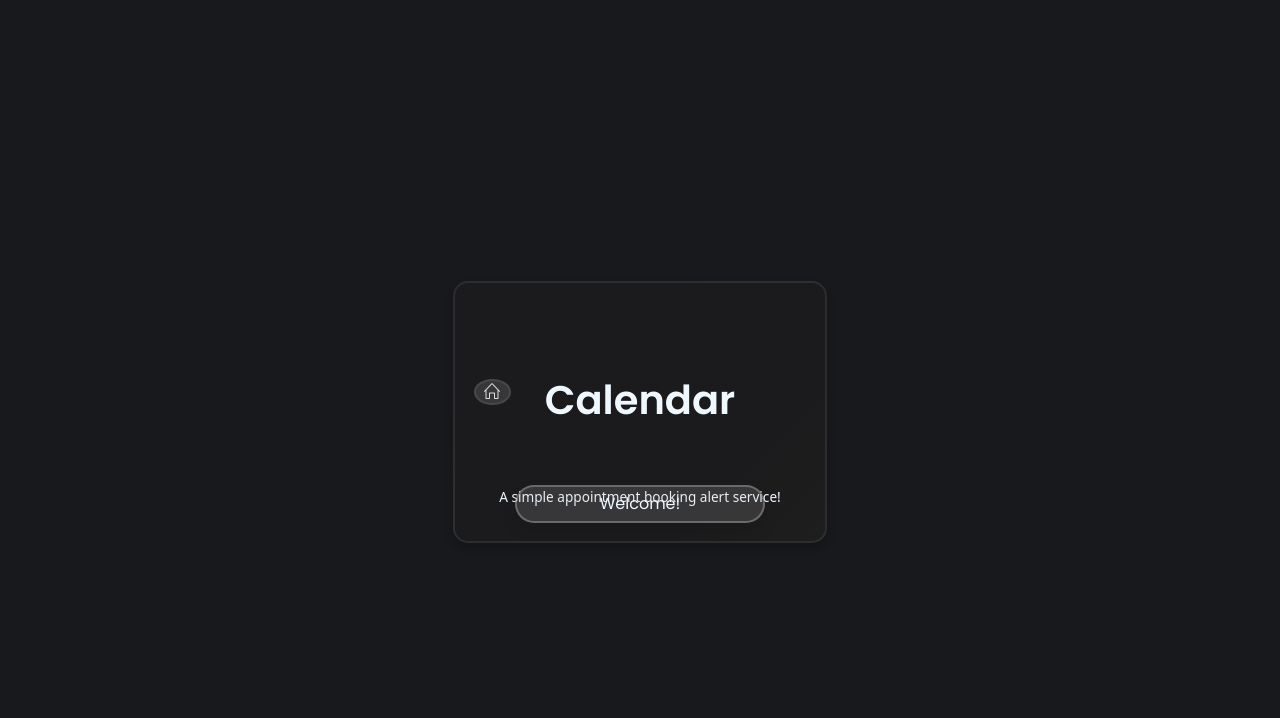
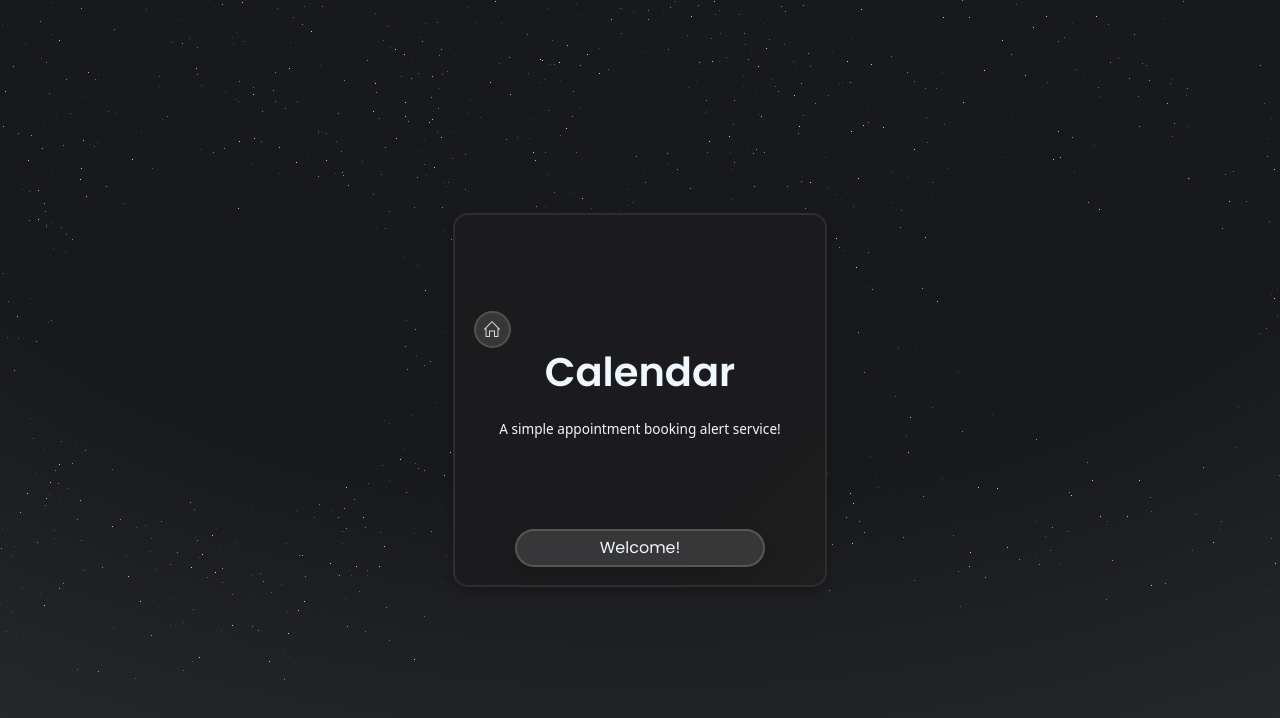
Before and after one commit to interfacethegreatest/Calendar4, a Next.js app: page / in a window 1280 px wide. Shown: the top 718 px of the page. Built offline with nearby package versions, Linux system fonts and the light colour scheme; no server answers.

Commit message:
06-08-2024

```diff
--- a/package.json
+++ b/package.json
@@ -11,13 +11,17 @@
   "dependencies": {
     "@hookform/resolvers": "^3.6.0",
     "@next-auth/mongodb-adapter": "^1.1.3",
+    "@react-three/drei": "^9.109.2",
+    "@react-three/fiber": "^8.16.8",
     "@types/jsonwebtoken": "^9.0.6",
     "@types/nodemailer": "^6.4.15",
+    "@types/three": "^0.167.1",
     "@types/validator": "^13.12.0",
     "axios": "^1.7.2",
     "bcryptjs": "^2.4.3",
     "bootstrap": "^5.3.3",
     "classnames": "^2.5.1",
+    "framer-motion": "^11.3.21",
     "handlebars": "^4.7.8",
     "jsonwebtoken": "^9.0.2",
     "mongodb": "^5.9.2",
@@ -35,6 +39,7 @@
     "react-tilt": "^1.0.2",
     "react-toastify": "^10.0.5",
     "tailwindcss-animate": "^1.0.7",
+    "three": "^0.167.1",
     "validator": "^13.12.0",
     "zod": "^3.23.8",
     "zxcvbn": "^4.4.2"
--- /dev/null
+++ b/src/components/backgrounds/particleBackground.tsx
@@ -0,0 +1,72 @@
+import * as React from 'react';
+import style from './style.module.css';
+import { Canvas } from "@react-three/fiber";
+import { Stars } from "@react-three/drei";
+import { motion, useMotionTemplate, useMotionValue, animate } from 'framer-motion';
+import { useEffect } from 'react';
+
+interface IParticleBackgroundProps {
+  height: string;
+  width: string;
+  backgroundColor: string;
+  tileHeight: number;
+  tileWidth: number;
+}
+
+const COLOURS = [
+  '#18191C',
+  '#2E2F35',
+  '#3D3F3F',
+];
+
+const ParticleBackground: React.FunctionComponent<React.PropsWithChildren<IParticleBackgroundProps>> = (props) => {
+  const { backgroundColor, height, width, tileHeight, tileWidth, children } = props;
+  const colour = useMotionValue(COLOURS[0]);
+  const backgroundImage = useMotionTemplate`radial-gradient(125% 125% at 50% 0%, #18191C 50%, ${colour})`;
+
+  useEffect(() => {
+    animate(colour, COLOURS, {
+      ease: "easeInOut",
+      duration: 10,
+      repeat: Infinity,
+      repeatType: "mirror",
+    });
+  }, []);
+
+  // Calculate the height for the #stars div
+  const halfTileHeight = tileHeight / 2;
+  const halfTileWidth = tileWidth /2;
+  const starsHeight = `calc(50vh - ${halfTileHeight}px)`;
+  const starsWidth = `calc(50vw - ${halfTileWidth}px)`
+  const stars3Padding = `calc(50vw + ${halfTileHeight}px)`
+
+  return (
+    <>
+      <motion.div id={style.authMain}
+        style={{
+          width: width,
+          height: height,
+          backgroundImage
+        }}>
+        {children}
+        <div id={style.stars} style={{ width: '100vw', height: starsHeight }}>
+          <Canvas>
+            <Stars radius={500} count={3750} factor={4} fade speed={2}/>
+          </Canvas>
+        </div>
+        <div id={style.stars2} style={{width : starsWidth, height:'85vh'}}>
+          <Canvas>
+            <Stars radius={500} count={17500} factor={5} fade speed={2}/>
+          </Canvas>
+        </div>
+        <div id={style.stars3} style={{ width:'40%', marginLeft:stars3Padding}}>
+          <Canvas>
+            <Stars radius={500} count={7500} factor={4} fade speed={2}/>
+          </Canvas>
+        </div>
+      </motion.div>
+    </>
+  );
+};
+
+export default ParticleBackground;
--- /dev/null
+++ b/src/components/backgrounds/style.module.css
@@ -0,0 +1,35 @@
+#authMain {
+    display: flex;
+    align-items: center;
+    justify-content: center;
+    flex-direction: column;
+    overflow: hidden;
+    position: relative;
+    z-index: 3;
+}
+
+#stars {
+    position: absolute;
+    inset: 0;
+    z-index: 0;
+    pointer-events: none;
+}
+
+#stars2 {
+    position: absolute;
+    height: 76vh;
+    width: 36vw;
+    inset: 0;
+    z-index: 0;
+    pointer-events: none;
+    right: 0;
+}
+
+#stars3 {
+    position: absolute;
+    height: 76vh;
+    width: 43vw;
+    inset: 0;
+    z-index: 0;
+    pointer-events: none;
+}
--- a/src/components/buttons/auth/buttonStyle.module.css
+++ b/src/components/buttons/auth/buttonStyle.module.css
@@ -8,7 +8,6 @@
     color: aliceblue;
     height: 38px;
     border-radius: 24px;
-    border: 2px solid rgba(159, 158, 158, 0.5);
     cursor: pointer;
     transition: background-color 0.3s ease;
     box-shadow: 0 8px 16px rgba(0, 0, 0, 0.1);
--- a/src/components/buttons/auth/slideButton.tsx
+++ b/src/components/buttons/auth/slideButton.tsx
@@ -5,6 +5,8 @@ import { PropagateLoader } from 'react-spinners';
 import { useRouter } from "next/navigation";
 import { Poppins } from "next/font/google"
 import { signIn } from 'next-auth/react';
+import { animate, motion, useMotionTemplate, useMotionValue } from 'framer-motion';
+import { useEffect } from 'react';
 
 const font = Poppins({
     subsets: ["latin"],
@@ -13,7 +15,7 @@ const font = Poppins({
 
 interface ISlideButtonProps {
     type: "submit" | "reset" | "button";
-    mode?: "modal" | "redirect"
+    mode?: "modal" | "signIn"
     asChild?: boolean;
     text: string;
     slide_text: string;
@@ -22,30 +24,44 @@ interface ISlideButtonProps {
     width: string
 }
 
+const COLOURS = [
+    'rgba(159, 158, 158, 0.7)',
+    'rgba(159, 158, 158, 0.5)',
+    'rgba(130, 129, 129, 0.35)',
+    'rgba(189, 188, 188, 0.2)',
+];
+
+
+
 const SlideButton: React.FunctionComponent<ISlideButtonProps> = (props) => {
     const { type, text, slide_text, disabled, icon, width, asChild, mode } = props;
-    const router = useRouter();
+    const colour = useMotionValue(COLOURS[0])
+    const border = useMotionTemplate`2px solid ${colour}`
     const onClick = () => {
-        if (mode === "redirect"){
+        if (mode === "signIn"){
 
             signIn()
         }
 
     }
-    if ( mode === "modal"){
-        return (
-            <span>
-                IMPLEMENT MODAL
-            </span>
-        )
-    }
+    useEffect(() => {
+        animate(colour, COLOURS, {
+            ease: "easeInOut",
+            duration: 10,
+            repeat: Infinity,
+            repeatType: "mirror",
+        });
+    }, []);
     return (
-        <button
+        <motion.button
             type={type}
             disabled={disabled}
             id={styles.submitButton}
             onClick={onClick}
-            style={{width:width}}
+            style={{
+                width:width,
+                border
+            }}
         >
             {disabled? (<PropagateLoader color='white'size={5} style={{display:"flex", justifyContent:"center", alignItems:"center"}}/>) : (
                 <>
@@ -54,7 +70,7 @@ const SlideButton: React.FunctionComponent<ISlideButtonProps> = (props) => {
                 </>
             )}
 
-        </button>
+        </motion.button>
     );
 };
 
--- a/src/components/cards/TiltCard/TiltCard.tsx
+++ b/src/components/cards/TiltCard/TiltCard.tsx
@@ -3,10 +3,19 @@ import * as React from 'react';
 import styles from './tiltStyles.module.css';
 import { Poppins } from "next/font/google";
 import SlideButton from "../../buttons/auth/slideButton";
-import { AiOutlineLogin } from "react-icons/ai";import Tilt from 'react-parallax-tilt';
+import { AiOutlineLogin } from "react-icons/ai";
+import Tilt from 'react-parallax-tilt';
 import { signOut } from 'next-auth/react';
+import { animate, motion, useMotionTemplate, useMotionValue } from 'framer-motion';
+import { useEffect } from 'react';
 
-
+const COLOURS = [
+  'rgba(159, 158, 158, 0.7)',
+  'rgba(159, 158, 158, 0.5)',
+  'rgba(130, 129, 129, 0.35)',
+  'rgba(189, 188, 188, 0.2)',
+  'rgba(159, 158, 158, 0.17)'
+];
 
 const font = Poppins({
   subsets: ["latin"],
@@ -22,6 +31,16 @@ interface ITiltCardProps {
 
 const TiltCard: React.FunctionComponent<ITiltCardProps> = (props) => {
   const { size, icon, title, buttonString } = props;
+  const colour = useMotionValue(COLOURS[0])
+  const border = useMotionTemplate`2px solid ${colour}`
+  useEffect(() => {
+    animate(colour, COLOURS, {
+        ease: "easeInOut",
+        duration: 10,
+        repeat: Infinity,
+        repeatType: "mirror",
+    });
+  }, []);
   return (
     <>
       <Tilt scale={1} tiltMaxAngleX={2} tiltMaxAngleY={2}>
@@ -47,8 +66,8 @@ const TiltCard: React.FunctionComponent<ITiltCardProps> = (props) => {
             <div id={styles.loader6}></div>
           </div>
           {
-            buttonString ? <div title='Sign Out' onClick={()=>signOut()} id={styles.iconHolder}><div id={styles.iconStyle}>{icon}</div></div> :
-            <div id={styles.iconHolder}><div id={styles.iconStyle}>{icon}</div></div>
+            buttonString ? <motion.div title='Sign Out' onClick={()=>signOut()} id={styles.iconHolder} style={{border}}><div id={styles.iconStyle}>{icon}</div></motion.div> :
+            <motion.div title='Home' id={styles.iconHolder} style={{border}}><div id={styles.iconStyle}>{icon}</div></motion.div>
           }
           <h1 className={font.className} id={styles.titleText}>{title}</h1>
           <div id={styles.paragraphContainer}>
@@ -62,7 +81,7 @@ const TiltCard: React.FunctionComponent<ITiltCardProps> = (props) => {
            text= { buttonString ? `Welcome ${buttonString}` : "Welcome!"}
            icon={<AiOutlineLogin/>}
            width="250px"
-           mode="redirect"
+           mode="signIn"
           />
         </div>
       </Tilt>
--- a/src/components/cards/TiltCard/tiltStyles.module.css
+++ b/src/components/cards/TiltCard/tiltStyles.module.css
@@ -1,5 +1,6 @@
 #main {
   background: linear-gradient(135deg, #1B1B1D 75%, #1e1e1e 100%);
+  height: 374px;
   width: 374px;
   border-radius: 15px;
   cursor: pointer;
@@ -8,6 +9,7 @@
   box-shadow: 0 4px 8px rgba(0, 0, 0, 0.2); /* Initial shadow */
   position: relative;
   overflow: hidden;
+  z-index: 5;
 }
 
 #main::before {
@@ -98,9 +100,6 @@
   z-index: 1;
 }
 
-#tile3:hover {
-
-}
 
 #main:hover #tile3{
   border-bottom: 2px solid rgba(90, 89, 89, 0.17);
@@ -121,9 +120,6 @@
   background-color: rgba(48, 121, 97, 0.036);
 }
 
-#main:hover #tile4{
-
-}
 
 #tile5 {
   grid-row-start: 2;
@@ -178,9 +174,6 @@
   background-color: rgba(48, 121, 97, 0.036);
 }
 
-#main:hover #tile7{
-
-}
 
 #tile8 {
   grid-row-start: 2;
@@ -196,9 +189,7 @@
   background-color: rgba(48, 121, 97, 0.036);
 }
 
-#main:hover #tile8{
 
-}
 
 #tile9 {
   grid-row-start: 3;
@@ -248,9 +239,6 @@
   background-color: rgba(48, 121, 97, 0.036);
 }
 
-#main:hover #tile11{
-
-}
 
 #tile12 {
   grid-row-start: 3;
@@ -266,9 +254,7 @@
   background-color: rgba(48, 121, 97, 0.036);
 }
 
-#main:hover #tile12{
 
-}
 
 #tile13 {
   grid-row-start: 4;
@@ -284,10 +270,6 @@
   background-color: rgba(48, 121, 97, 0.036);
 }
 
-#main:hover #tile13{
-
-
-}
 
 #tile15 {
   grid-row-start: 4;
@@ -419,7 +401,6 @@
   width: 10%;
   height: 10%;
   border-radius: 50%;
-  border: 2px solid rgba(159, 158, 158, 0.17);
   position: absolute; /* Change to absolute positioning */
   display: flex;
   align-items: center;
--- a/src/pages/index.tsx
+++ b/src/pages/index.tsx
@@ -5,6 +5,7 @@ import TiltCard from "@/components/cards/TiltCard/TiltCard";
 import { SlHome } from "react-icons/sl";
 import { RiLogoutCircleRLine } from "react-icons/ri";
 import { useSession, signIn, signOut } from "next-auth/react";
+import ParticleBackground from "@/components/backgrounds/particleBackground";
 
 
 export default function Home() {
@@ -13,8 +14,9 @@ export default function Home() {
   return (
     <>
     <main id={styles.main}>
-      <br />
+      <ParticleBackground tileHeight={374} tileWidth={374} height="100vh" width="100vw" backgroundColor="#18191C">
        <TiltCard buttonString={session?.user?.name?.split(' ')[0]}  title="Calendar" icon={ session ? <RiLogoutCircleRLine/> : <SlHome/>}/>
+      </ParticleBackground>
     </main>
     </>
 
--- a/src/pages/styles.module.css
+++ b/src/pages/styles.module.css
@@ -1,4 +1,4 @@
-#main{
+/*#main{
     height: 100vh;
     width: 100vw;
     background: #18191C;
@@ -6,6 +6,10 @@
     align-items: center;
     justify-content: center;
     flex-direction: column;
+}*/
+
+#main{
+    position: relative;
 }
 
 #authMain{
```
Also changed, not shown: 1 other file (tests, documents, lock files or other folders).
